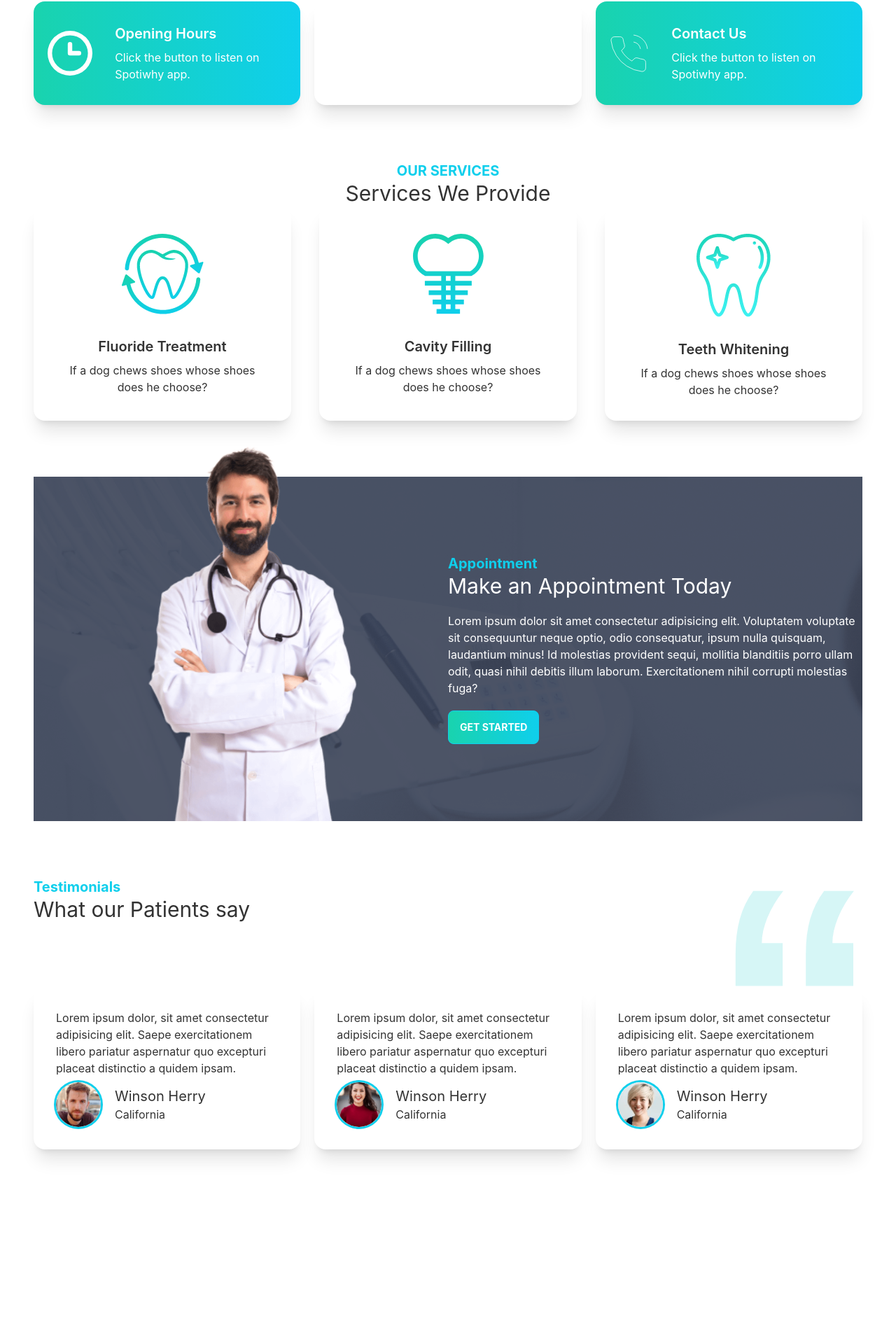
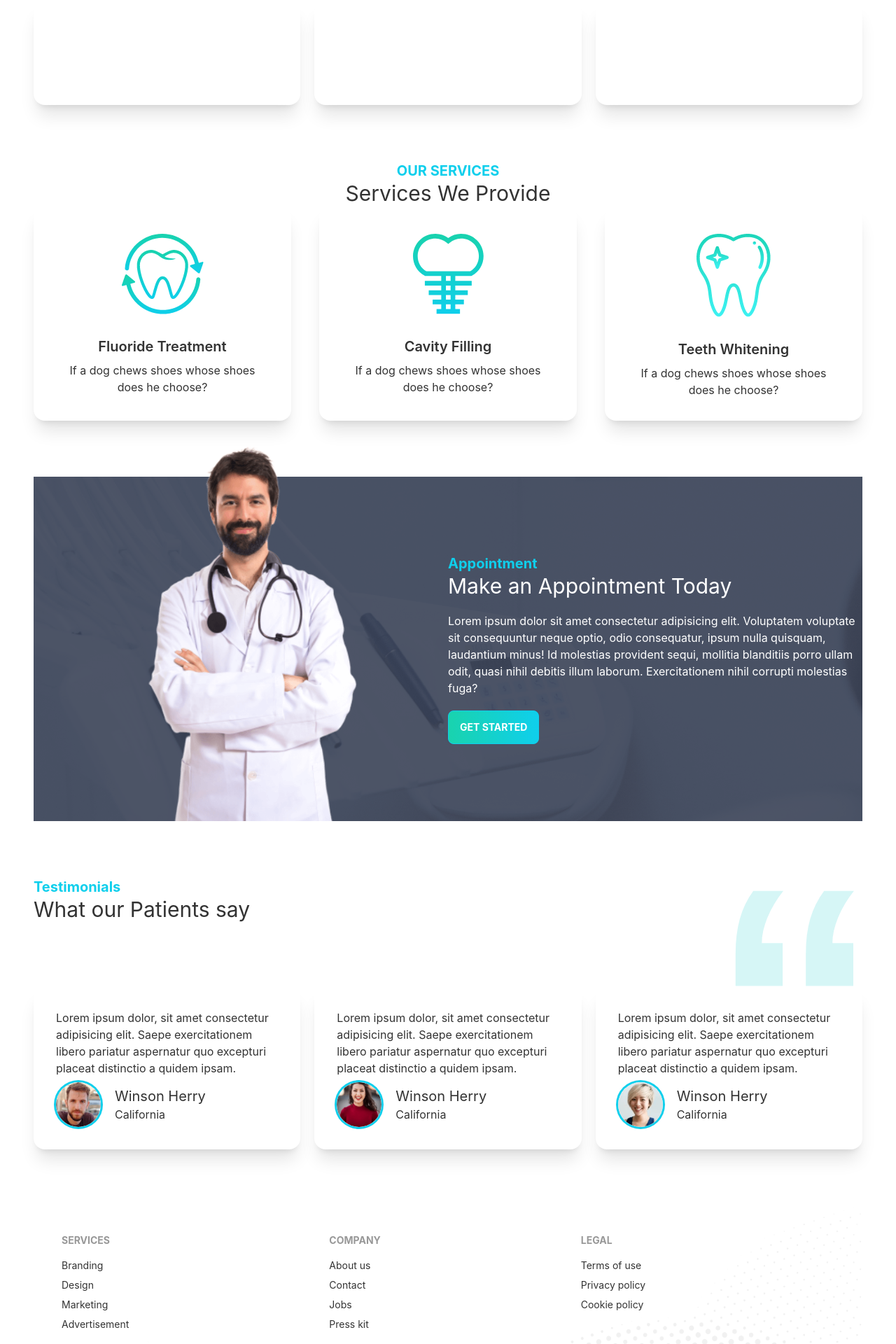
Before and after one commit to Misrat121/doctor-portal, a React (Create React App) app: page / in a window 1280 px wide. Shown: the part 862-2782 px from the top of the page at 70% size. Before the commit the page ends 2584 px from the top, so only its background shows below. Built offline with nearby package versions, Linux system fonts and the light colour scheme.

Commit message:
footer added

```diff
--- a/src/Pages/Home/Banner.js
+++ b/src/Pages/Home/Banner.js
@@ -3,12 +3,12 @@ import Chair from "../../assets/images/chair.png";
 import PrimaryButton from "../Shared/PrimaryButton";
 const Banner = () => {
   return (
-    <div class="hero min-h-screen ">
-      <div class="hero-content flex-col lg:flex-row-reverse">
-        <img src={Chair} class="max-w-sm rounded-lg shadow-2xl" />
+    <div className="hero min-h-screen ">
+      <div className="hero-content flex-col lg:flex-row-reverse">
+        <img src={Chair} className="max-w-sm rounded-lg shadow-2xl" />
         <div>
-          <h1 class="text-5xl font-bold">Your New Smile Starts Here!</h1>
-          <p class="py-6">
+          <h1 className="text-5xl font-bold">Your New Smile Starts Here!</h1>
+          <p className="py-6">
             Provident cupiditate voluptatem et in. Quaerat fugiat ut assumenda
             excepturi exercitationem quasi. In deleniti eaque aut repudiandae et
             a id nisi.
--- /dev/null
+++ b/src/Pages/Home/Footer.js
@@ -0,0 +1,43 @@
+import { convertToHsl } from "daisyui/src/colors/functions";
+import React from "react";
+import footer from "../../assets/images/footer.png";
+const Footer = () => {
+  return (
+    <footer
+      style={{
+        background: `url(${footer})`,
+        backgroundSize: "cover",
+      }}
+      className="p-10"
+    >
+      <div className="footer">
+        <div>
+          <span className="footer-title">Services</span>
+          <a className="link link-hover">Branding</a>
+          <a className="link link-hover">Design</a>
+          <a className="link link-hover">Marketing</a>
+          <a className="link link-hover">Advertisement</a>
+        </div>
+        <div>
+          <span className="footer-title">Company</span>
+          <a className="link link-hover">About us</a>
+          <a className="link link-hover">Contact</a>
+          <a className="link link-hover">Jobs</a>
+          <a className="link link-hover">Press kit</a>
+        </div>
+        <div>
+          <span className="footer-title">Legal</span>
+          <a className="link link-hover">Terms of use</a>
+          <a className="link link-hover">Privacy policy</a>
+          <a className="link link-hover">Cookie policy</a>
+        </div>
+      </div>
+
+      <div className="my-10 text-center">
+        <p>Copyright © 2022 - All right reserved by ACME Industries Ltd</p>
+      </div>
+    </footer>
+  );
+};
+
+export default Footer;
--- a/src/Pages/Home/Home.js
+++ b/src/Pages/Home/Home.js
@@ -1,5 +1,6 @@
 import React from "react";
 import Banner from "./Banner";
+import Footer from "./Footer";
 import Info from "./Info";
 import MakeAppointment from "./MakeAppointment";
 import Services from "./Services";
@@ -13,6 +14,7 @@ const Home = () => {
       <Services></Services>
       <MakeAppointment></MakeAppointment>
       <Testimonials></Testimonials>
+      <Footer></Footer>
     </div>
   );
 };
--- a/src/Pages/Home/Info.js
+++ b/src/Pages/Home/Info.js
@@ -9,17 +9,17 @@ const Info = () => {
     <div className="grid grid-cols-1 lg:grid-cols-3 gap-5">
       <InfoCard
         cardTitle="Opening Hours"
-        bgClass="bg-gradient-to-r from-secondary to-primary"
+        bgclassName="bg-gradient-to-r from-secondary to-primary"
         img={clock}
       ></InfoCard>
       <InfoCard
         cardTitle="Our Location"
-        bgClass="bg-accent"
+        bgclassName="bg-accent"
         img={marker}
       ></InfoCard>
       <InfoCard
         cardTitle="Contact Us"
-        bgClass="bg-gradient-to-r from-secondary to-primary"
+        bgclassName="bg-gradient-to-r from-secondary to-primary"
         img={phone}
       ></InfoCard>
     </div>
--- a/src/Pages/Home/InfoCard.js
+++ b/src/Pages/Home/InfoCard.js
@@ -2,12 +2,12 @@ import React from "react";
 
 const infoCard = ({ img, cardTitle, bgClass }) => {
   return (
-    <div class={`card lg:card-side bg-base-100 shadow-xl ${bgClass}`}>
+    <div className={`card lg:card-side bg-base-100 shadow-xl ${bgClass}`}>
       <figure className="pl-5">
         <img src={img} alt="Album" />
       </figure>
-      <div class="card-body text-white">
-        <h2 class="card-title">{cardTitle}</h2>
+      <div className="card-body text-white">
+        <h2 className="card-title">{cardTitle}</h2>
         <p>Click the button to listen on Spotiwhy app.</p>
       </div>
     </div>
--- a/src/Pages/Home/Review.js
+++ b/src/Pages/Home/Review.js
@@ -2,16 +2,16 @@ import React from "react";
 
 const Review = ({ review }) => {
   return (
-    <div class="card lg:max-w-lg bg-base-100 shadow-xl">
-      <div class="card-body">
+    <div className="card lg:max-w-lg bg-base-100 shadow-xl">
+      <div className="card-body">
         <p>
           Lorem ipsum dolor, sit amet consectetur adipisicing elit. Saepe
           exercitationem libero pariatur aspernatur quo excepturi placeat
           distinctio a quidem ipsam.
         </p>
-        <div class=" flex items-center">
-          <div class="avatar">
-            <div class="w-16 rounded-full ring ring-primary ring-offset-base-100 ring-offset mr-5">
+        <div className=" flex items-center">
+          <div className="avatar">
+            <div className="w-16 rounded-full ring ring-primary ring-offset-base-100 ring-offset mr-5">
               <img src={review.img} alt="" />
             </div>
           </div>
--- a/src/Pages/Home/Service.js
+++ b/src/Pages/Home/Service.js
@@ -2,12 +2,12 @@ import React from "react";
 
 const Service = ({ service }) => {
   return (
-    <div class="card lg:max-w-lg bg-base-100 shadow-xl">
-      <figure class="px-10 pt-10">
-        <img src={service.img} alt="Shoes" class="rounded-xl" />
+    <div className="card lg:max-w-lg bg-base-100 shadow-xl">
+      <figure className="px-10 pt-10">
+        <img src={service.img} alt="Shoes" className="rounded-xl" />
       </figure>
-      <div class="card-body items-center text-center">
-        <h2 class="card-title">{service.name}</h2>
+      <div className="card-body items-center text-center">
+        <h2 className="card-title">{service.name}</h2>
         <p>If a dog chews shoes whose shoes does he choose?</p>
       </div>
     </div>
--- a/src/Pages/Shared/Navbar.js
+++ b/src/Pages/Shared/Navbar.js
@@ -25,13 +25,13 @@ const Navbar = () => {
     </>
   );
   return (
-    <div class="navbar bg-base-100">
-      <div class="navbar-start">
-        <div class="dropdown">
-          <label tabindex="0" class="btn btn-ghost lg:hidden">
+    <div className="navbar bg-base-100">
+      <div className="navbar-start">
+        <div className="dropdown">
+          <label tabIndex="0" className="btn btn-ghost lg:hidden">
             <svg
               xmlns="http://www.w3.org/2000/svg"
-              class="h-5 w-5"
+              className="h-5 w-5"
               fill="none"
               viewBox="0 0 24 24"
               stroke="currentColor"
@@ -45,16 +45,16 @@ const Navbar = () => {
             </svg>
           </label>
           <ul
-            tabindex="0"
-            class="menu menu-compact dropdown-content mt-3 p-2 shadow bg-base-100 rounded-box w-52"
+            tabIndex="0"
+            className="menu menu-compact dropdown-content mt-3 p-2 shadow bg-base-100 rounded-box w-52"
           >
             {menuItems}
           </ul>
         </div>
-        <a class="btn btn-ghost normal-case text-xl">DOCTORS PORTAL</a>
+        <a className="btn btn-ghost normal-case text-xl">DOCTORS PORTAL</a>
       </div>
-      <div class="navbar-center hidden lg:flex">
-        <ul class="menu menu-horizontal p-0">{menuItems}</ul>
+      <div className="navbar-center hidden lg:flex">
+        <ul className="menu menu-horizontal p-0">{menuItems}</ul>
       </div>
     </div>
   );
--- a/src/Pages/Shared/PrimaryButton.js
+++ b/src/Pages/Shared/PrimaryButton.js
@@ -2,7 +2,7 @@ import React from "react";
 
 const PrimaryButton = ({ children }) => {
   return (
-    <button class="btn btn-primary uppercase text-white font-bold bg-gradient-to-r from-secondary to-primary">
+    <button className="btn btn-primary uppercase text-white font-bold bg-gradient-to-r from-secondary to-primary">
       {children}
     </button>
   );
```
